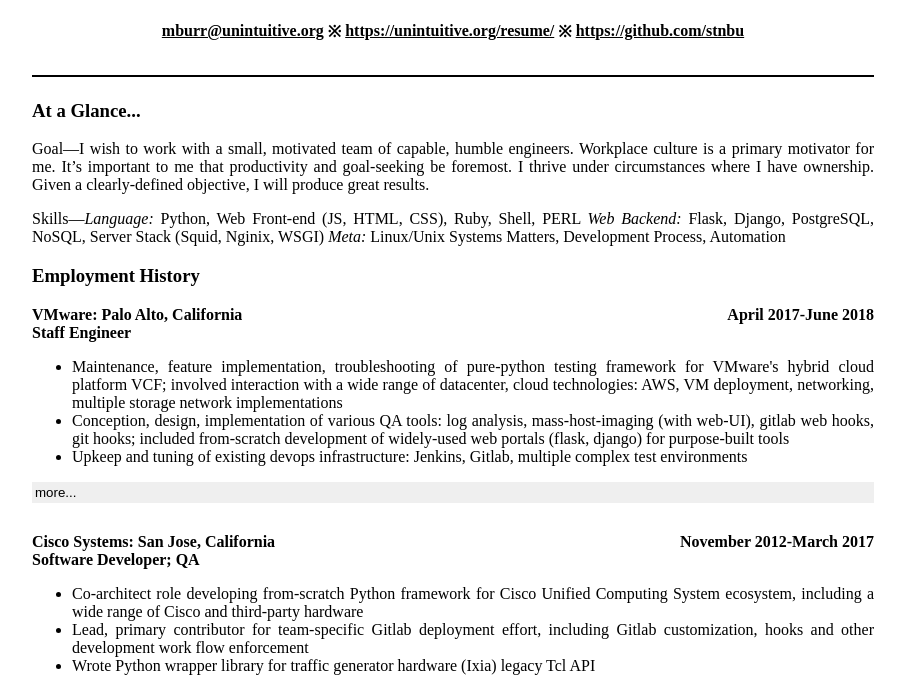
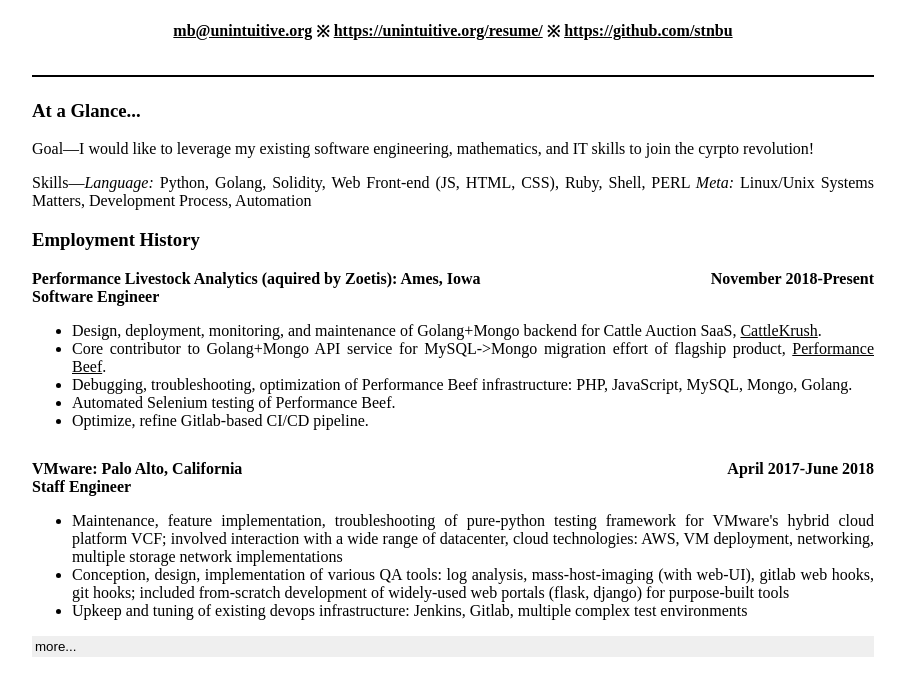
Before and after one commit to stnbu/resume, a plain HTML site: page index.html in a window 1280 px wide. Shown: the part 91-775 px from the top of the page, without its empty margins (29-934 px from the left). Drawn offline with Linux system fonts and the light colour scheme.

Commit message:
cchanges

```diff
--- a/index.html
+++ b/index.html
@@ -100,7 +100,7 @@
 
 			    <table class="contact-blurb">
 				<tr>
-				    <td class="contact-blurb-cell"><a href="mailto:mburr@unintuitive.org">mburr@unintuitive.org</a></td>
+				    <td class="contact-blurb-cell"><a href="mailto:mb@unintuitive.org">mb@unintuitive.org</a></td>
 
 				    <td>&#8251;</td>
 
@@ -129,16 +129,37 @@
 		    <td id="introduction">
 			<h3>At a Glance...</h3>
 
-			<p class="paragraph">Goal&mdash;I wish to work with a small, motivated team of capable, humble engineers. Workplace culture is a primary
-			    motivator for me. It’s important to me that productivity and goal-seeking be foremost. I thrive under circumstances where I
-			    have ownership. Given a clearly-defined objective, I will produce great results.</p>
+			<p class="paragraph">Goal&mdash;I would like to leverage my existing software engineering, mathematics, and IT skills to join the cyrpto revolution!</p>
 
-			<p class="paragraph">Skills&mdash;<em>Language:</em> Python, Web Front-end (JS, HTML, CSS), Ruby, Shell, PERL
-			    <em>Web Backend:</em> Flask, Django, PostgreSQL, NoSQL, Server Stack (Squid, Nginix, WSGI)
+			<p class="paragraph">Skills&mdash;<em>Language:</em> Python, Golang, Solidity, Web Front-end (JS, HTML, CSS), Ruby, Shell, PERL
 			    <em>Meta:</em> Linux/Unix Systems Matters, Development Process, Automation
 			</p>
 
 			<h3>Employment History</h3>
+
+			<div class="job">
+			    <div class="job-header">
+				<div class="employer">
+				    Performance Livestock Analytics (aquired by Zoetis): Ames, Iowa
+				</div>
+				<div class="date-range">
+				    November 2018-Present
+				</div>
+				<br /> <!-- ??? -->
+				<div class="job-title">
+                                  Software Engineer
+				</div>
+			    </div>
+			    <div class="job-body">
+				<ul>
+				  <li>Design, deployment, monitoring, and maintenance of Golang+Mongo backend for Cattle Auction SaaS, <a href="https://cattlekrush.com/">CattleKrush</a>.</li>
+                                  <li>Core contributor to Golang+Mongo API service for MySQL->Mongo migration effort of flagship product, <a href="https://performancebeef.com/">Performance Beef</a>.</li>
+                                  <li>Debugging, troubleshooting, optimization of Performance Beef infrastructure: PHP, JavaScript, MySQL, Mongo, Golang.</li>
+                                  <li>Automated Selenium testing of Performance Beef.</li>
+                                  <li>Optimize, refine Gitlab-based CI/CD pipeline.</li>
+				</ul>
+			    </div>
+			</div>
 
 			<div class="job">
 			    <div class="job-header">
```
